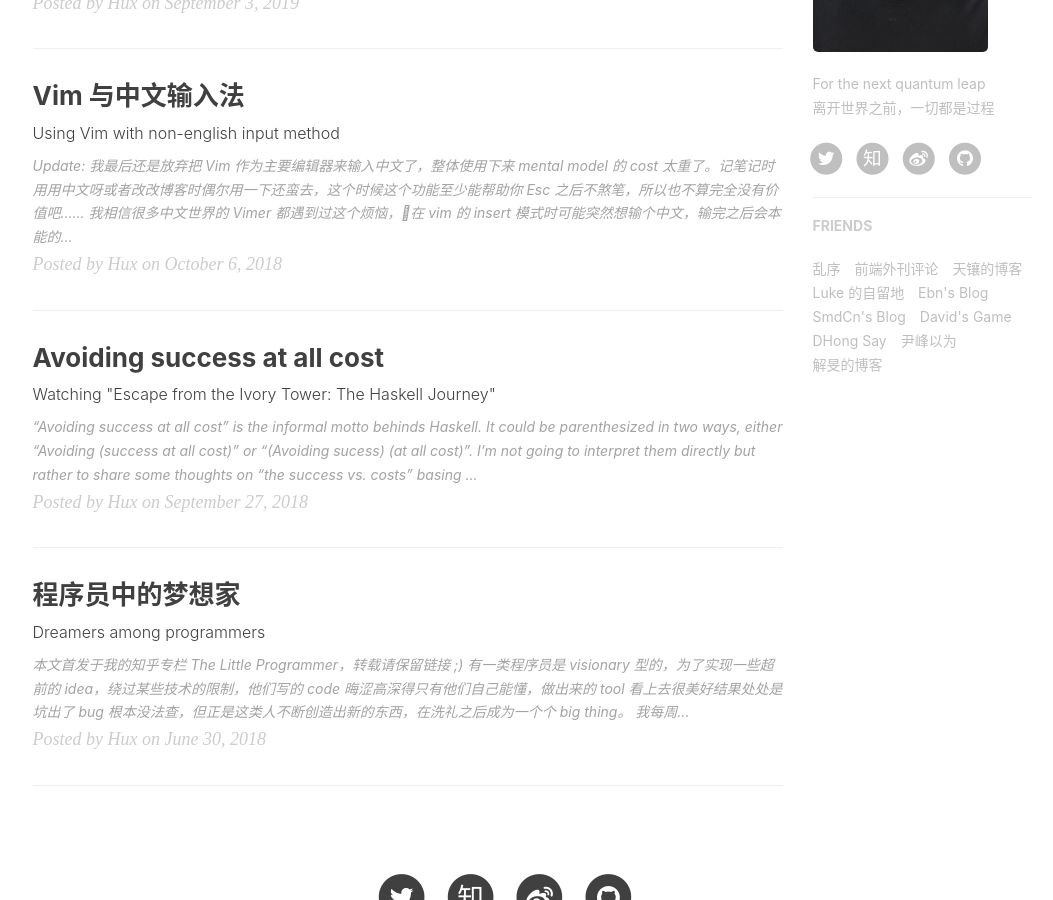
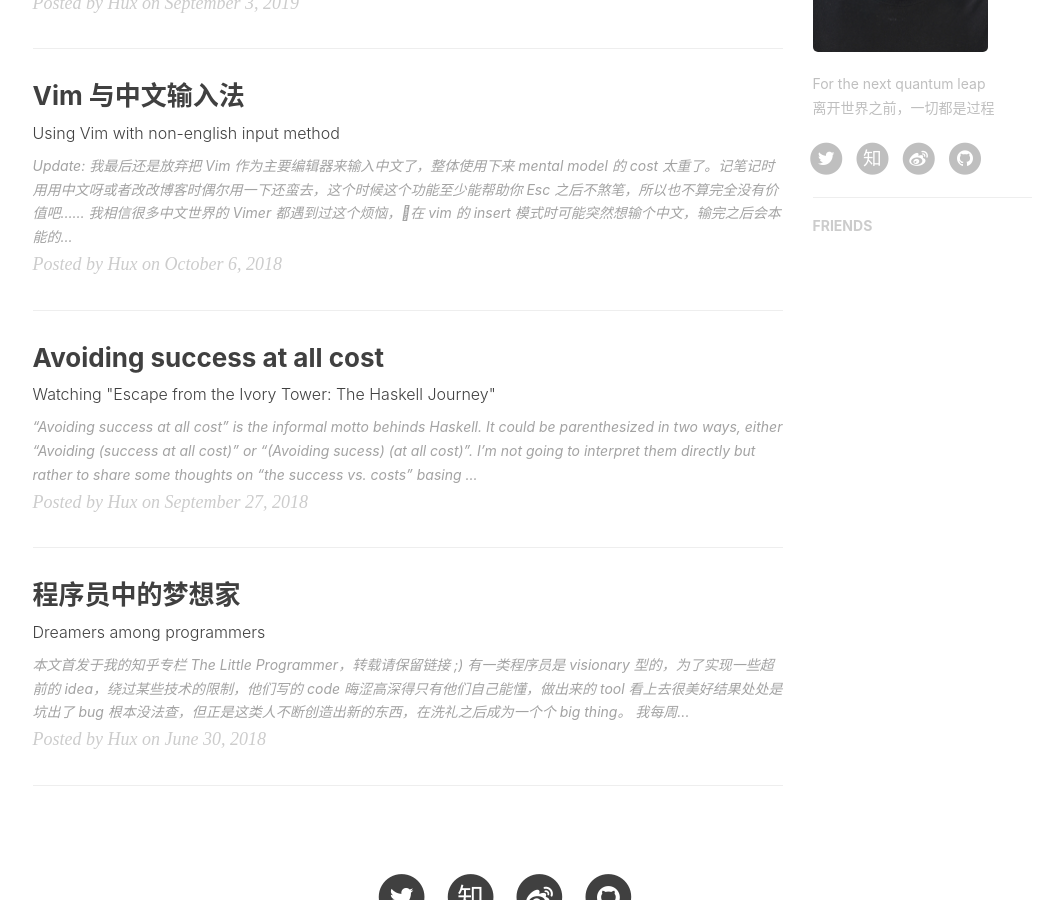
Before and after one commit to kjywow94/kjywow94.github.io, a Jekyll site: the page built from index.html, in a window 1280 px wide and 900 px high, scrolled down 928 px. Shown: the whole window, without its empty margins (135-1188 px from the left). Built offline with Jekyll 4.4.1, drawn with Linux system fonts in a browser that asks for light colours; nearby versions of some CDN libraries; the list of posts is cut into pages by our own code; comment, search, counter and statistics services are not loaded.

Commit message:
메인페이지 수정

```diff
--- a/_config.yml
+++ b/_config.yml
@@ -2,10 +2,10 @@
 title: DevKim의 Techblog
 SEOTitle: DevKim의 Techblog
 header-img: img/mainpage.jpg
-email: huxpro@gmail.com
+email: kjy00707@gmail.com
 description: "关于程序与设计、黑客与画家 | 黄玄，Web & Mobile Lover，Software Engineer，UX Designer | 这里是 @Hux黄玄 的个人博客，与你一起发现更大的世界。"
 keyword: "黄玄, Hux黄玄, Hux, 鬼栈, huxpro, @huxpro, 黄玄的博客, Hux Blog, 博客, 个人网站, 互联网, Web, JavaScript, 前端, 设计"
-url: "https://huangxuan.me"              # your host, for absolute URL
+url: "https://kjywow94.github.io/"              # your host, for absolute URL
 baseurl: ""                             # for example, '/blog' if your blog hosted on 'host/blog'
 
 # Publish posts or collection documents with a future date.
@@ -71,8 +71,8 @@ netease_comment: false
 # ba_track_id: [your track id]
 
 # Google Analytics
-ga_track_id: 'UA-49627206-1'            # Format: UA-xxxxxx-xx
-ga_domain: huangxuan.me
+ga_track_id: 'UA-148461112-1'            # Format: UA-xxxxxx-xx
+ga_domain: kjywow94.github.io
 
 
 
@@ -106,34 +106,6 @@ friends: [
     #     title: "Su",
     #     href: "http://su.gallery/"
     # },{
-        title: "乱序",
-        href: "http://mida.re/"
-    },{
-        title: "前端外刊评论",
-        href: "http://qianduan.guru/"
-    },{
-        title: "天镶的博客",
-        href: "http://lingyu.wang/"
-    },{
-        title: "Luke 的自留地",
-        href: "http://hmqk1995.github.io"
-    },{
-        title: "Ebn's Blog",
-        href: "http://ebnbin.com/"
-    },{
-        title: "SmdCn's Blog",
-        href: "http://blog.smdcn.net"
-    },{
-        title: "David's Game",
-        href: "https://www.ruoyaowu.com/"
-    },{
-        title: "DHong Say",
-        href: "http://dhong.co"
-    },{
-        title: "尹峰以为",
-        href: "http://ingf.github.io/"
-    },{
-        title: "解旻的博客",
-        href: "http://xieminis.me/"
+
     }
 ]
```
